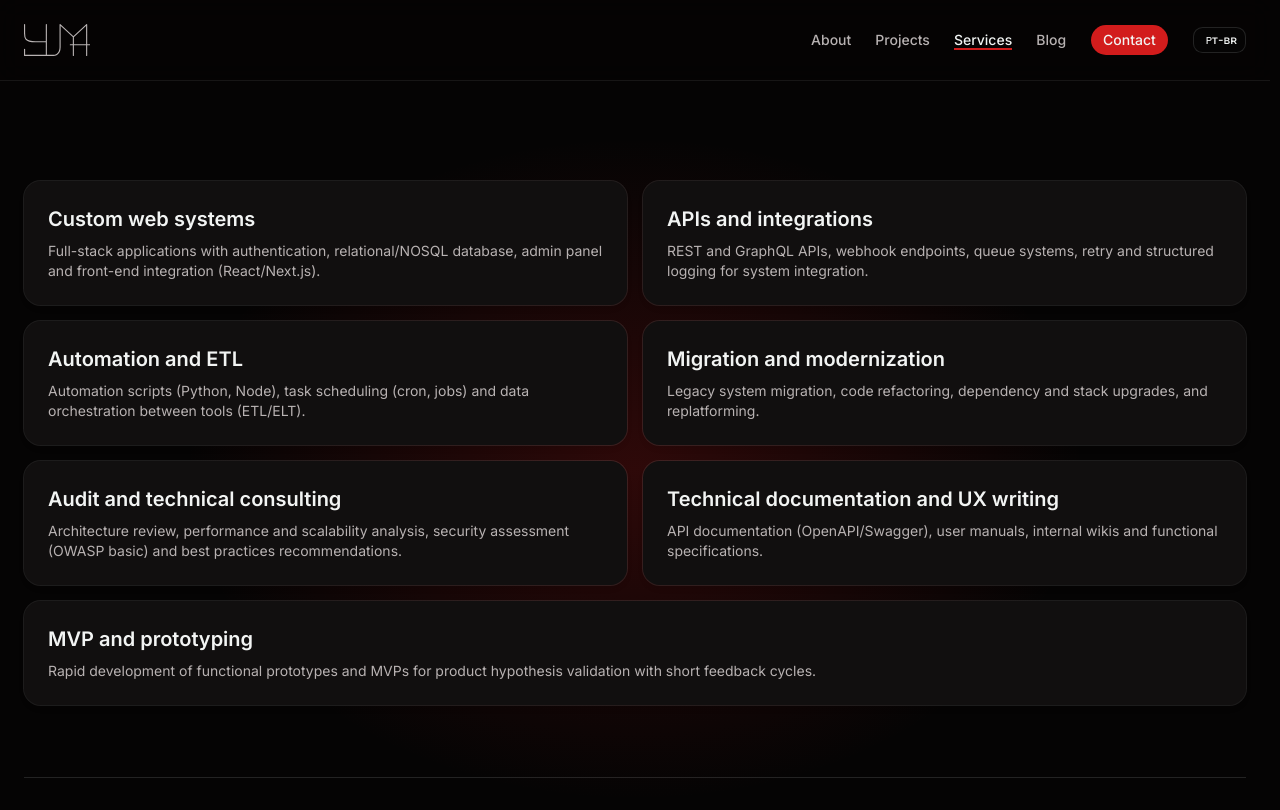
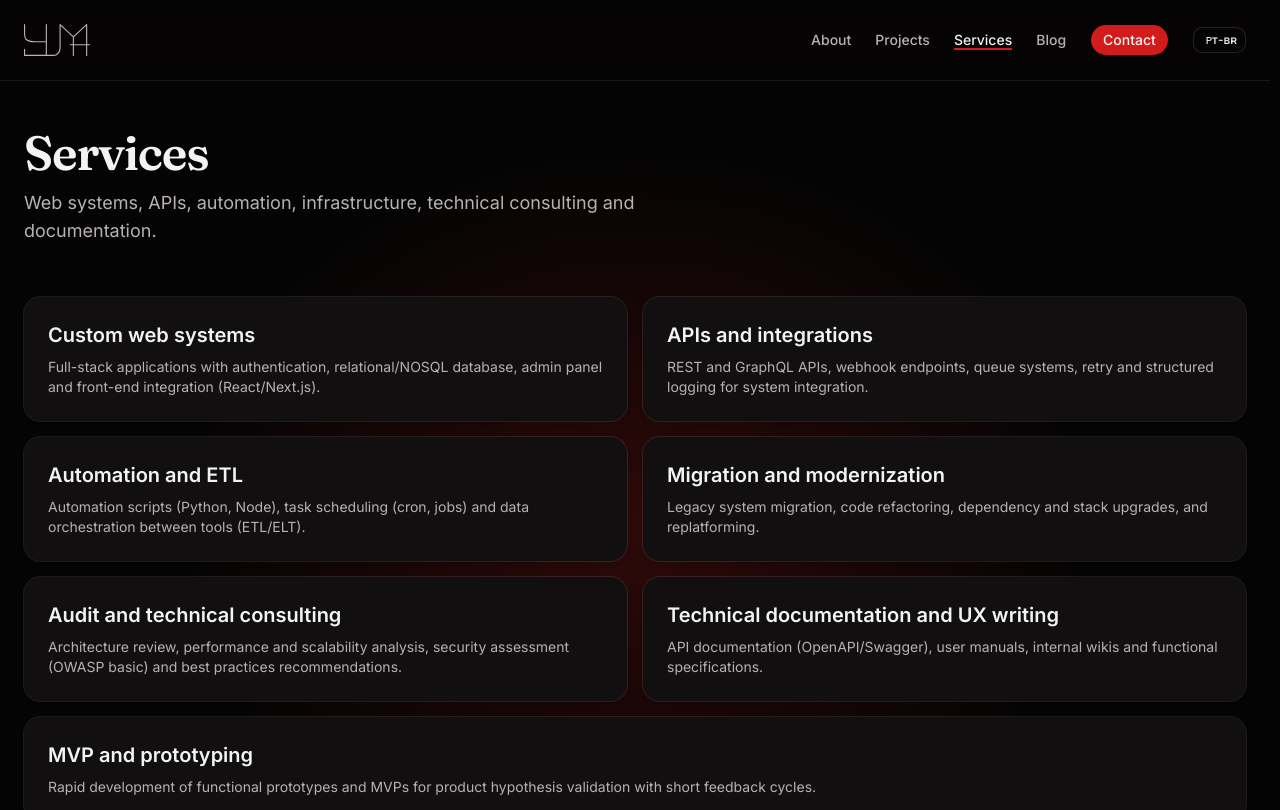
Before and after one commit to Yuri-Machado-Luz/yurim-web-core, a Next.js app: page /en/servicos in a window 1280 px wide. Shown: the top 810 px of the page. Built offline with nearby package versions, Linux system fonts and the light colour scheme; some icons are missing.

Commit message:
fix(servicos): pass title to PageHeader

```diff
--- a/src/app/[locale]/servicos/page.tsx
+++ b/src/app/[locale]/servicos/page.tsx
@@ -36,7 +36,11 @@ export default async function ServicesPage({ params }: PageProps) {
 
   return (
     <>
-      <PageHeader className="pt-12" />
+      <PageHeader
+        title={copy("title")}
+        description={copy("description")}
+        className="pt-12"
+      />
       <ServicesList
         items={items}
         specsHeading={copy("specsHeading")}
```
